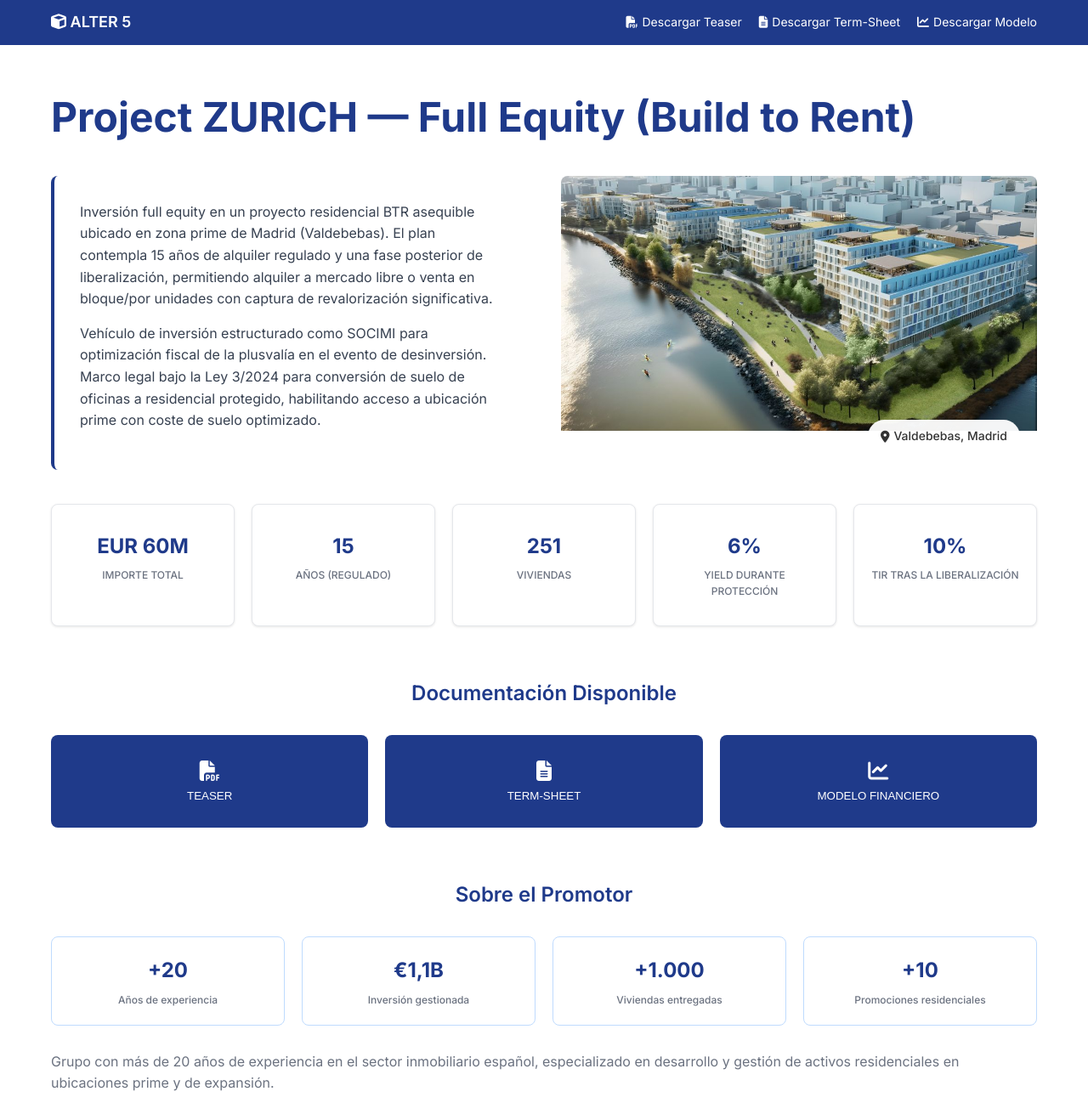
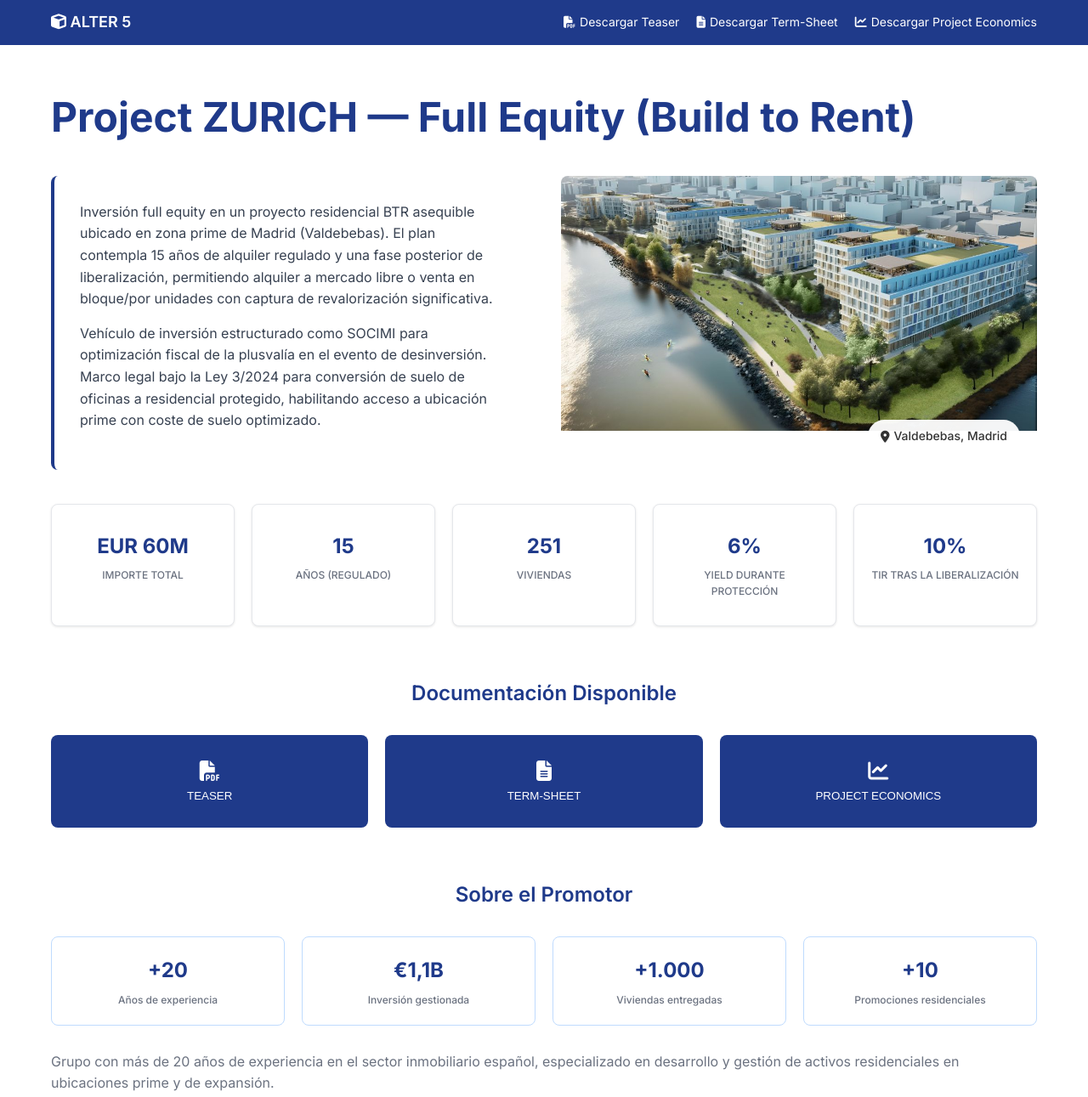
Before and after one commit to salvac12/Project_Zurich, a website: page full_equity_es.html in a window 1280 px wide. Shown: the top 1291 px of the page at 85% size. Drawn offline with Linux system fonts and the light colour scheme.

Commit message:
feat(full_equity): rename all Financial Model/Modelo links and buttons to Project Economics (EN/ES)

```diff
--- a/full_equity_es.html
+++ b/full_equity_es.html
@@ -125,7 +125,7 @@
                 <nav class="nav-links">
                     <a href="#" class="nav-link"><i class="fas fa-file-pdf"></i> Descargar Teaser</a>
                     <a href="#" class="nav-link"><i class="fas fa-file-alt"></i> Descargar Term-Sheet</a>
-                    <a href="#" class="nav-link"><i class="fas fa-chart-line"></i> Descargar Modelo</a>
+                    <a href="#" class="nav-link"><i class="fas fa-chart-line"></i> Descargar Project Economics</a>
                 </nav>
             </div>
         </div>
@@ -180,7 +180,7 @@
                 <div class="doc-buttons">
                     <button class="doc-button"><i class="fas fa-file-pdf"></i> TEASER</button>
                     <button class="doc-button"><i class="fas fa-file-alt"></i> TERM-SHEET</button>
-                    <button class="doc-button"><i class="fas fa-chart-line"></i> MODELO FINANCIERO</button>
+                    <button class="doc-button"><i class="fas fa-chart-line"></i> PROJECT ECONOMICS</button>
                 </div>
             </div>
 
```
Also changed, not shown: full_equity_en.html (+2 -2 lines).
